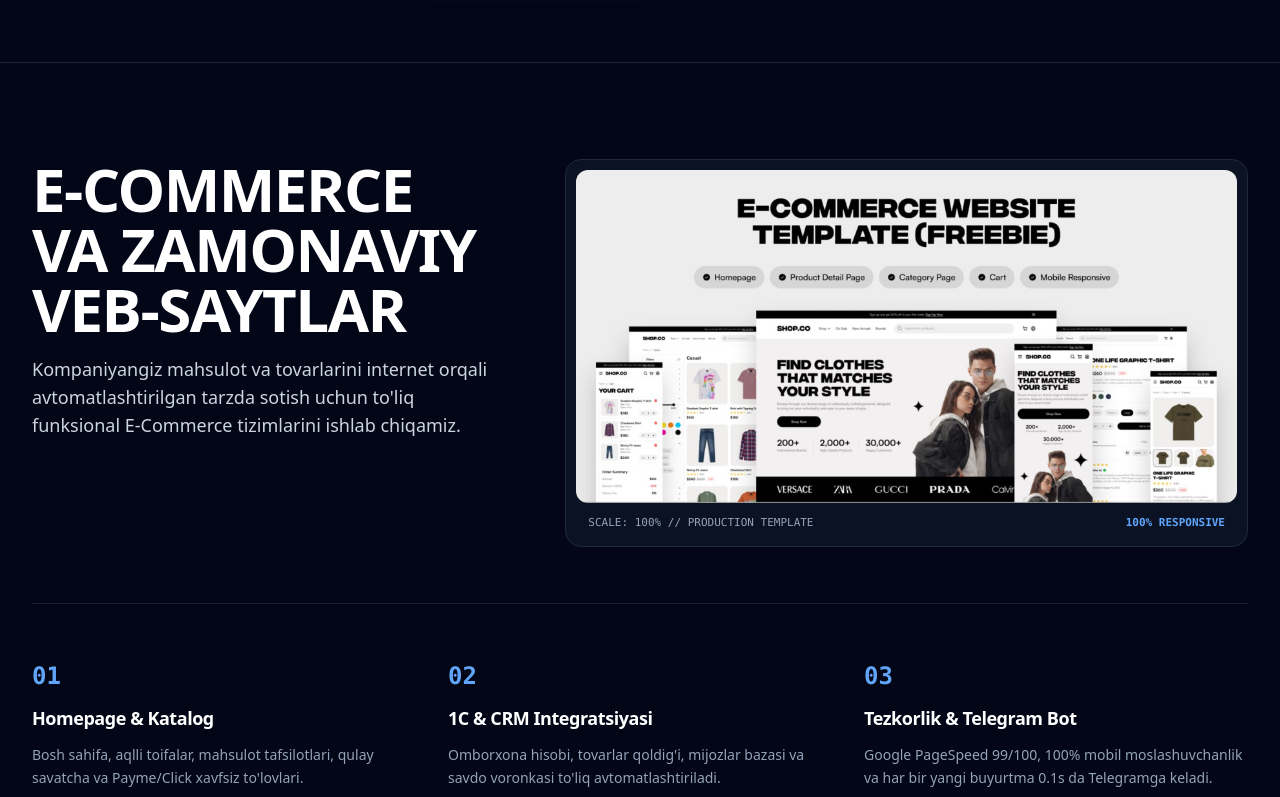
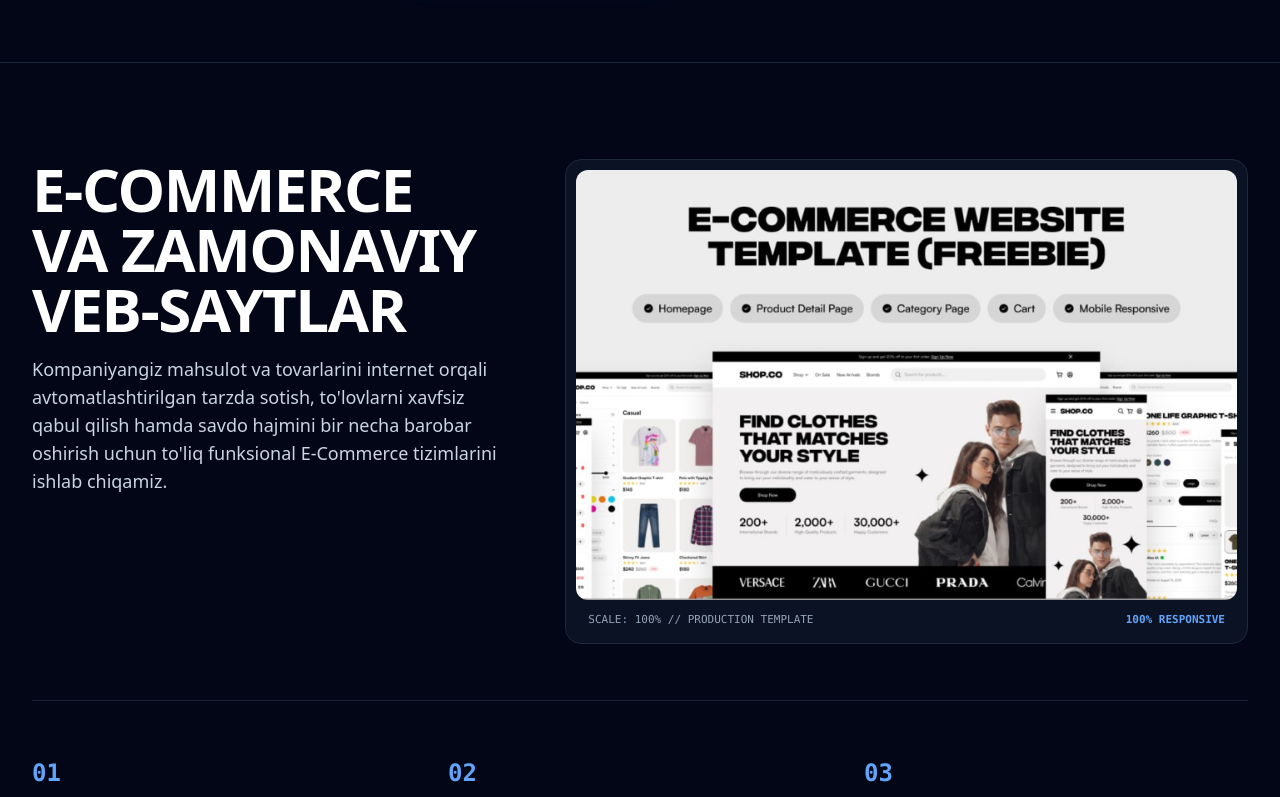
Before and after one commit to jumaqulovyashnar/IT-xizmatlari., a Next.js app in the folder frontend/: page / in a window 1280 px wide. Shown: the part 663-1460 px from the top of the page. Built offline with nearby package versions, Linux system fonts and the light colour scheme.

Commit message:
feat(ui): increase showcase image height by 80px and expand E-Commerce description text with meaningful business terms

```diff
--- a/frontend/src/app/page.tsx
+++ b/frontend/src/app/page.tsx
@@ -127,12 +127,12 @@
           {/* Right Column: Precision Graphic Framed Showcase Image (7 cols) */}
           <div className="lg:col-span-7 w-full">
             <div className="relative rounded-2xl border border-slate-800 bg-slate-900/70 p-2 sm:p-2.5 overflow-hidden transition-all duration-300 hover:border-slate-700 group">
-              {/* Image Frame with Graphic Precision */}
-              <div className="relative rounded-xl overflow-hidden bg-slate-950">
+              {/* Image Frame with Graphic Precision & Increased Height */}
+              <div className="relative h-[340px] sm:h-[400px] lg:h-[430px] rounded-xl overflow-hidden bg-slate-950 flex items-center justify-center">
                 <img
                   src="/ecommerce-showcase.png"
                   alt="E-Commerce Veb-Saytlar va Onlayn Do'konlar interfeysi namunalari"
-                  className="w-full h-auto object-cover transition-transform duration-500 group-hover:scale-[1.008]"
+                  className="w-full h-full object-cover object-top transition-transform duration-500 group-hover:scale-[1.01]"
                   loading="lazy"
                 />
               </div>
--- a/frontend/src/i18n/translations.ts
+++ b/frontend/src/i18n/translations.ts
@@ -62,7 +62,7 @@
     threeSections: {
       section1: {
         title: "E-Commerce va Zamonaviy Veb-Saytlar",
-        desc: "Kompaniyangiz mahsulot va tovarlarini internet orqali avtomatlashtirilgan tarzda sotish uchun to'liq funksional E-Commerce tizimlarini ishlab chiqamiz.",
+        desc: "Kompaniyangiz mahsulot va tovarlarini internet orqali avtomatlashtirilgan tarzda sotish, to'lovlarni xavfsiz qabul qilish hamda savdo hajmini bir necha barobar oshirish uchun to'liq funksional E-Commerce tizimlarini ishlab chiqamiz.",
         features: [
           { title: "Bosh sahifa (Homepage)", desc: "Yangi kolleksiyalar, aksiyalar, brendlar taqdimoti va tezkor qidiruv." },
           { title: "Mahsulot sahifasi (Product Detail Page)", desc: "Rasmlar galereyasi, o'lchamlar, ranglar, narxlar va mijozlar sharhlari." },
```
